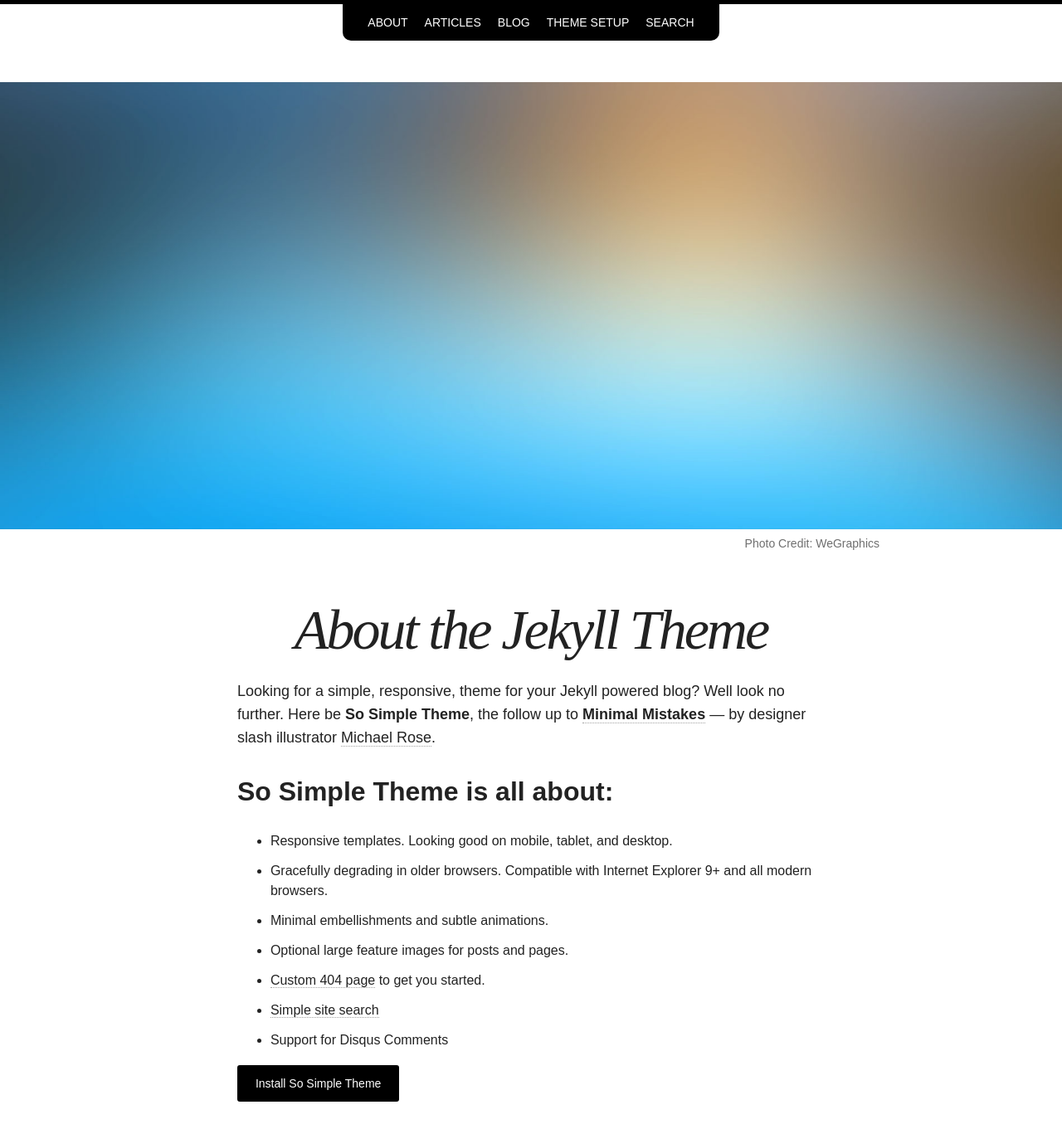
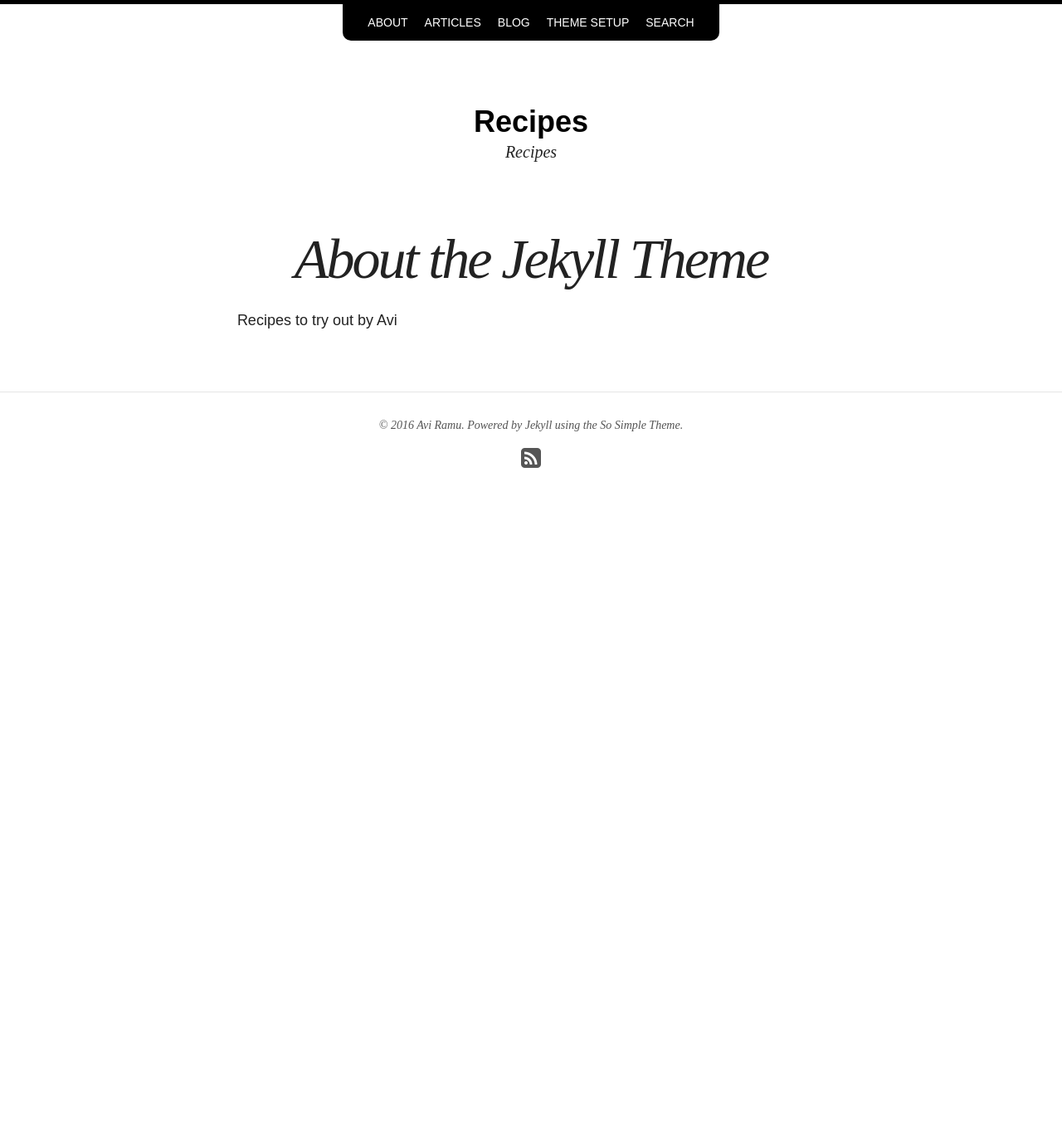
Before and after one commit to gatoravi/recipes, a Jekyll site: the page built from about/index.md, in a window 1280 px wide and 1400 px high. Shown: the top 1367 px of the window at 83% size. Built offline with Jekyll 4.4.1, drawn with Linux system fonts in a browser that asks for light colours; nearby versions of some CDN libraries.

Commit message:
Minor cleanup

```diff
--- a/about/index.md
+++ b/about/index.md
@@ -4,23 +4,8 @@
 excerpt: "So Simple is a responsive Jekyll theme for your words and images."
 modified: 2014-08-08T19:44:38.564948-04:00
 image:
-  feature: so-simple-sample-image-4.jpg
-  credit: WeGraphics
-  creditlink: http://wegraphics.net/downloads/free-ultimate-blurred-background-pack/
+  feature:
+  credit:
+  creditlink:
 ---
-
-Looking for a simple, responsive, theme for your Jekyll powered blog? Well look no further. Here be **So Simple Theme**, the follow up to [**Minimal Mistakes**](http://mmistakes.github.io/minimal-mistakes) --- by designer slash illustrator [Michael Rose](http://mademistakes.com).
-
-## So Simple Theme is all about:
-
-* Responsive templates. Looking good on mobile, tablet, and desktop.
-* Gracefully degrading in older browsers. Compatible with Internet Explorer 9+ and all modern browsers.
-* Minimal embellishments and subtle animations.
-* Optional large feature images for posts and pages.
-* [Custom 404 page]({{ site.url }}/404.html) to get you started.
-* [Simple site search](https://github.com/christian-fei/Simple-Jekyll-Search)
-* Support for Disqus Comments
-
-<a markdown="0" href="{{ site.url }}/theme-setup" class="btn">Install So Simple Theme</a>
-
-[^1]: Example: *domain.com/category-name/post-title*
+Recipes to try out by Avi
```
Also changed, not shown: _posts/blog/2016-02-28-Pesarattu.md (+1 -1 lines), articles/index.md (+1 -1 lines), blog/index.md (+1 -1 lines), README.md.
